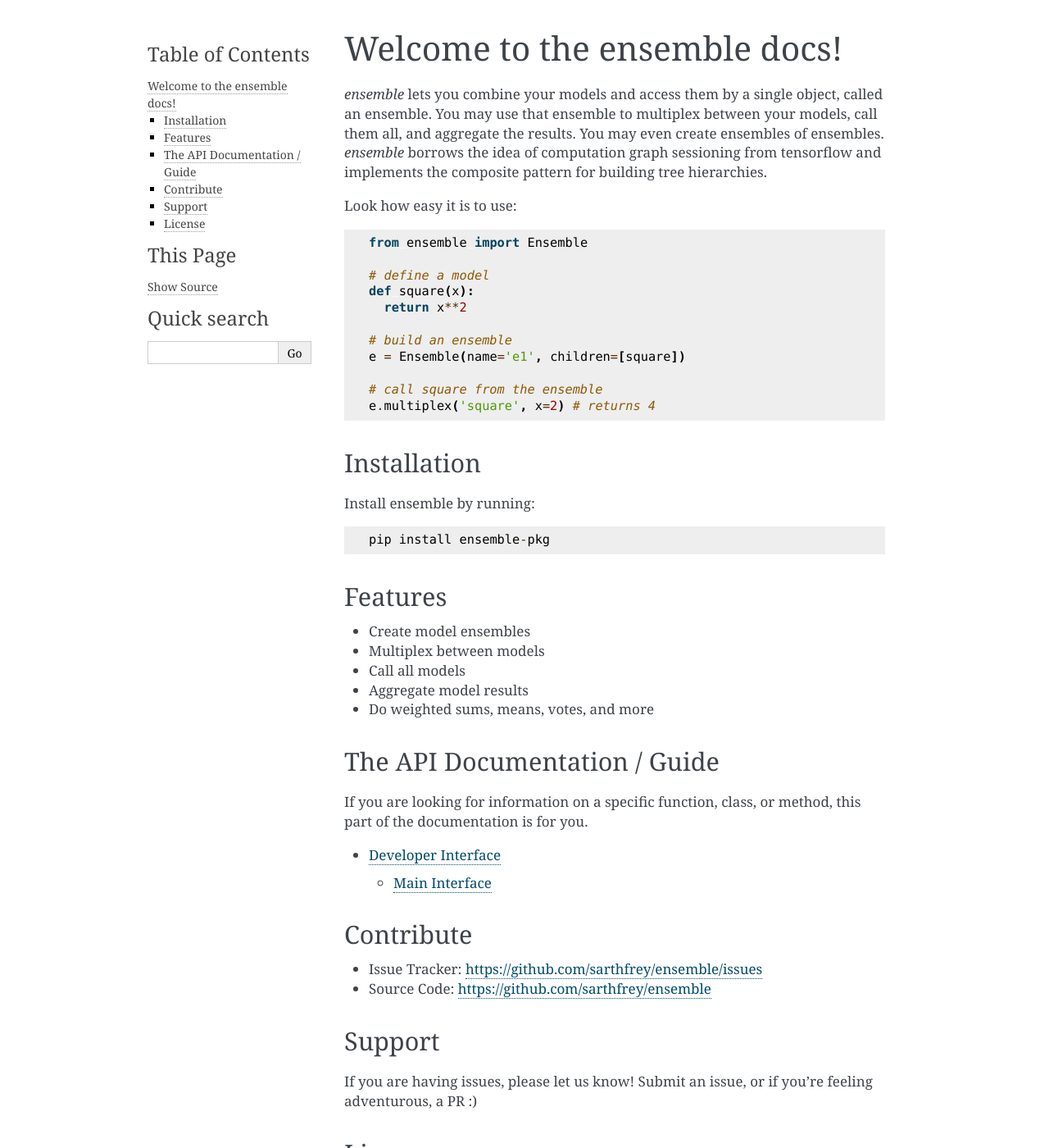
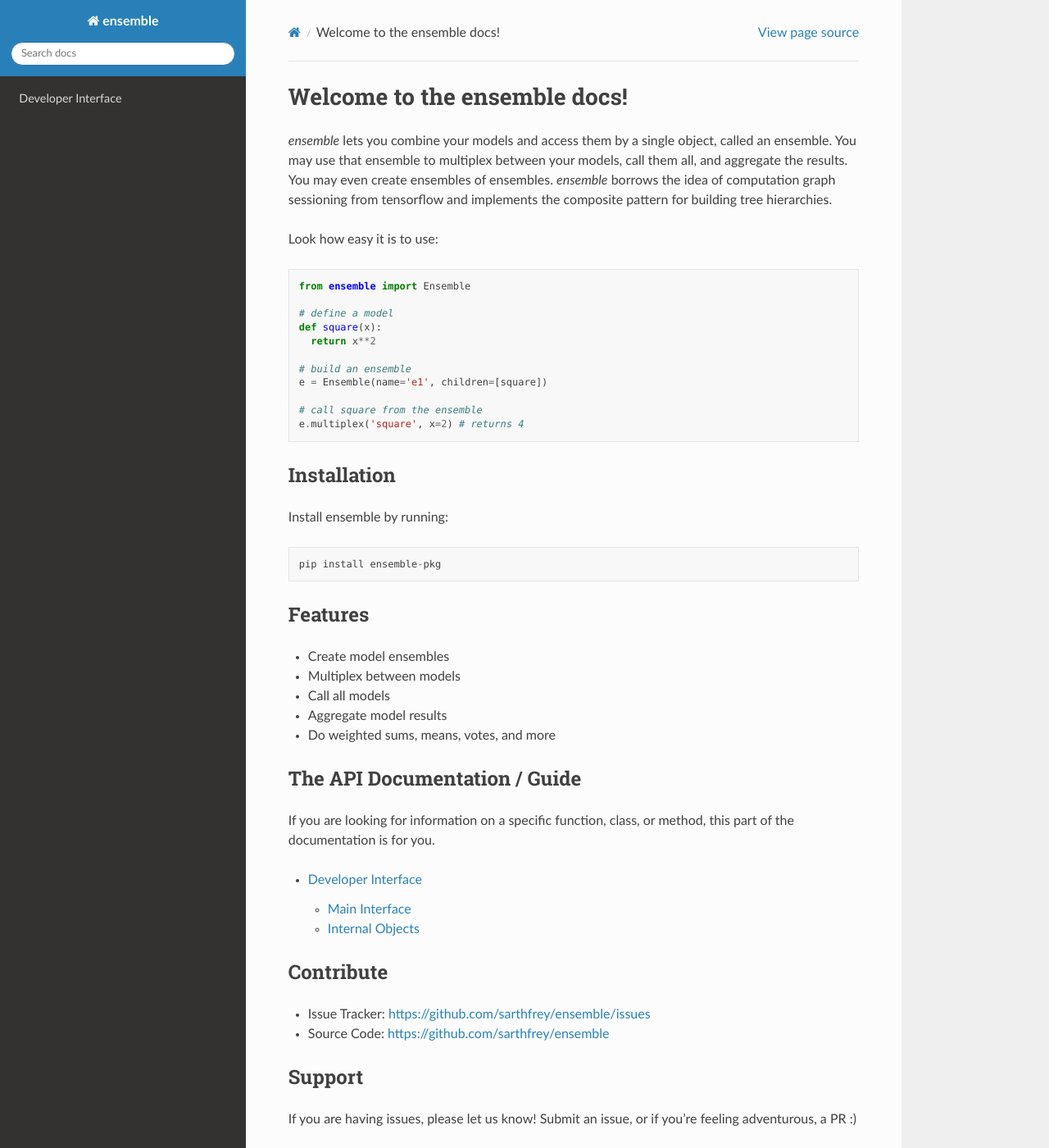
Before and after one commit to sarthfrey/ensemble, a Sphinx documentation site: the page built from docs/index.rst, in a window 1280 px wide and 1400 px high. Shown: the whole window at 82% size. Built offline with Sphinx 7.4.7 and the Read the Docs theme 2.0.0, drawn with Linux system fonts in a browser that asks for light colours; some of the changed text lies outside the part shown.

Commit message:
theme change

```diff
--- a/docs/api.rst
+++ b/docs/api.rst
@@ -17,6 +17,10 @@
 
 .. autoclass:: ensemble.Ensemble
 .. autofunction:: ensemble.child
+
+Internal Objects
+--------------
+
 .. autoclass:: ensemble.model.Model
 .. autoclass:: ensemble.graph.Graph
 .. autoclass:: ensemble.node.Node
--- a/docs/conf.py
+++ b/docs/conf.py
@@ -52,7 +52,7 @@
 # The theme to use for HTML and HTML Help pages.  See the documentation for
 # a list of builtin themes.
 #
-html_theme = 'alabaster'
+html_theme = 'sphinx_rtd_theme'
 
 # Add any paths that contain custom static files (such as style sheets) here,
 # relative to this directory. They are copied after the builtin static files,
```
